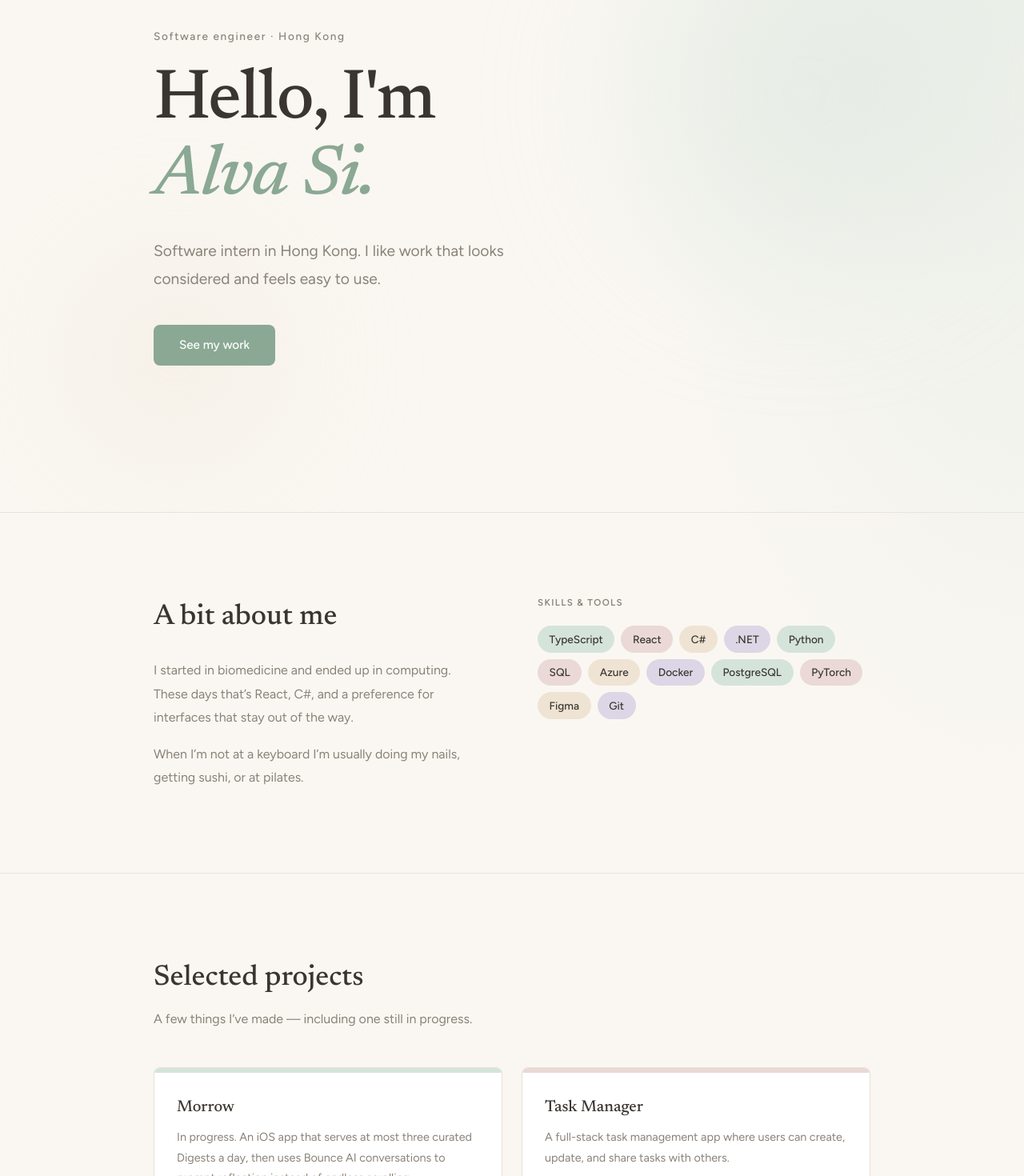
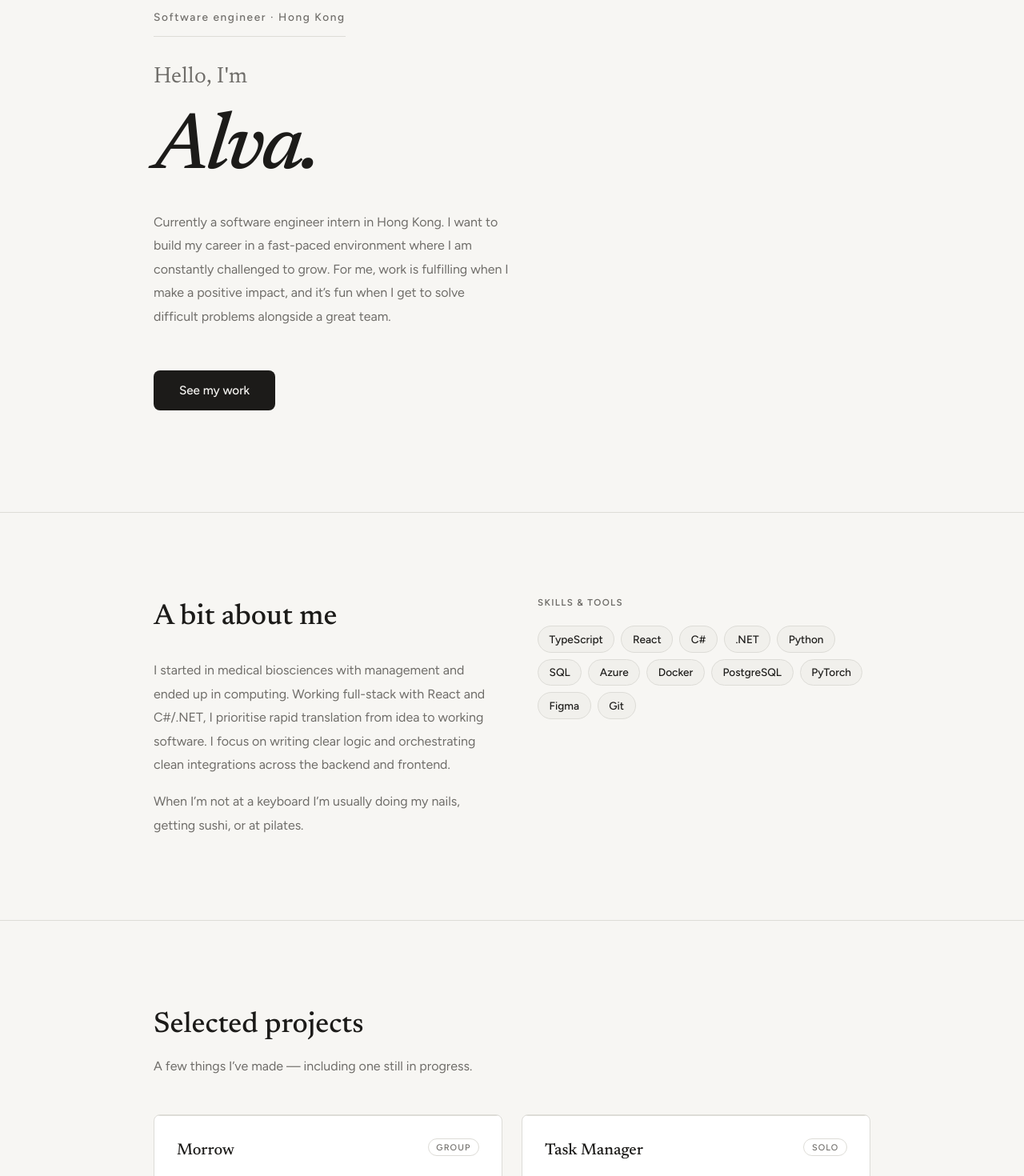
Before and after one commit to alvasi/alvasi.github.io, a React (Vite) app in the folder alva-portfolio/: page / in a window 1280 px wide. Shown: the part 160-1630 px from the top of the page at 80% size. Built offline with nearby package versions, Linux system fonts and the light colour scheme.

Commit message:
feat: edit dark/light mode content to create two distinct personalities

```diff
--- a/alva-portfolio/src/App.tsx
+++ b/alva-portfolio/src/App.tsx
@@ -6,13 +6,15 @@ const chipCycle = ["var(--chip-1)", "var(--chip-2)", "var(--chip-3)", "var(--chi
 const projects = [
   {
     name: "Morrow",
-    description: "In progress. An iOS app that serves at most three curated Digests a day, then uses Bounce AI conversations to prompt reflection instead of endless scrolling.",
+    kind: "Group" as const,
+    description: "In progress. An iOS app that serves three curated digest articles each day, then uses AI conversations to prompt reflection and divert users away from endless scrolling.",
     stack: ["Swift", "SwiftUI", "Python", "FastAPI"],
     github: null,
-    live: "https://morrowapp.framer.website/",
+    live: "https://morrow-web-sable.vercel.app/",
   },
   {
     name: "Task Manager",
+    kind: "Solo" as const,
     description: "A full-stack task management app where users can create, update, and share tasks with others.",
     stack: ["React", "Flask", "PostgreSQL"],
     github: "https://github.com/alvasi/todolist",
@@ -20,6 +22,7 @@ const projects = [
   },
   {
     name: "A Smarter Smart Contract IDE",
+    kind: "Solo" as const,
     description: "MSc individual project (79%): a security-focused Remix plugin that improved AI-generated smart-contract security by 67% versus the baseline co-pilot, at under USD 0.003 per run.",
     stack: ["TypeScript", "React", "Smart Contracts"],
     github: "https://github.com/alvasi/remix-contract-generator",
@@ -27,6 +30,7 @@ const projects = [
   },
   {
     name: "MoodSwings",
+    kind: "Group" as const,
     description: "IC Hack 2024 Newcomers Runner-up. Recommends Spotify playlists from facial-expression mood detection and personal music preferences.",
     stack: ["Web App", "Spotify API"],
     github: null,
@@ -142,17 +146,20 @@ function Reveal({
   )
 }
 
-function Label({ dark, children }: { dark?: boolean; children: string }) {
+function Label({ dark, children, className }: { dark?: boolean; children: string; className?: string }) {
   return (
-    <p style={{
+    <p
+      className={className}
+      style={{
         fontFamily: "var(--font-body)",
         fontSize: "0.85rem",
         fontWeight: 500,
         letterSpacing: dark ? "0.2em" : "0.12em",
         textTransform: dark ? "uppercase" : "none",
         color: "var(--muted-foreground)",
-      marginBottom: "1.5rem",
-    }}>
+        marginBottom: className ? undefined : "1.5rem",
+      }}
+    >
       {children}
     </p>
   )
@@ -237,65 +244,73 @@ function Nav({ dark, onToggle, cueNight }: { dark: boolean; onToggle: () => void
 
 /* ── Blob ───────────────────────────────────────────────────── */
 
-function Blob({ x, y, size, color, blur }: { x: string; y: string; size: string; color: string; blur: string }) {
+function Blob({ x, y, size, color, blur, className = "" }: { x: string; y: string; size: string; color: string; blur: string; className?: string }) {
   return (
-    <div style={{
+    <div
+      className={className}
+      style={{
         position: "absolute", left: x, top: y, width: size, height: size,
         borderRadius: "60% 40% 55% 45% / 50% 60% 40% 50%",
-      backgroundColor: color, filter: `blur(${blur})`, opacity: 0.4,
+        backgroundColor: color, filter: `blur(${blur})`, opacity: 0.55,
         pointerEvents: "none", transition: "background-color 0.6s ease",
-    }} />
+      }}
+    />
   )
 }
 
 /* ── Hero ───────────────────────────────────────────────────── */
 
 function Hero({ dark }: { dark: boolean }) {
-  const blobs = [
+  const blobs = dark
+    ? [
         { x: "62%", y: "8%", size: "420px", color: "var(--p-blob-1)", blur: "100px" },
         { x: "6%", y: "58%", size: "280px", color: "var(--p-blob-3)", blur: "90px" },
       ]
+    : []
 
   return (
     <section id="hero" className="site-section-hero">
       {blobs.map((b, i) => <Blob key={i} {...b} />)}
 
-      <div className="site-wrap hero-in" style={{ position: "relative", zIndex: 1 }}>
-        <Label dark={dark}>Software engineer · Hong Kong</Label>
+      <div className="site-wrap hero-in">
+        <Label dark={dark} className="hero-eyebrow">Software engineer · Hong Kong</Label>
 
-        <h1 style={{
+        <h1
+          className="hero-title"
+          style={{
             fontFamily: "var(--font-display)",
-          fontSize: "clamp(3rem, 7vw, 5.5rem)",
-          lineHeight: 1.08,
+            fontSize: dark ? "clamp(3rem, 7vw, 5.5rem)" : "inherit",
+            lineHeight: dark ? 1.12 : 1,
             fontWeight: 500,
             letterSpacing: "-0.02em",
             color: "var(--foreground)",
-          marginBottom: "1.75rem",
-        }}>
+          }}
+        >
           {dark ? (
             <>
-              Good evening.<br />
-              <em style={{ fontStyle: "italic", color: "var(--primary)" }}>Alva Si.</em>
+              Salutations,<br />
+              <em className="hero-name">Alva here.</em>
             </>
           ) : (
             <>
-              Hello, I&apos;m<br />
-              <em style={{ fontStyle: "italic", color: "var(--primary)" }}>Alva Si.</em>
+              <span className="hero-kicker">Hello, I&apos;m</span>
+              <em className="hero-name">Alva.</em>
             </>
           )}
         </h1>
 
-        <p style={{
+        <p
+          className="hero-lede"
+          style={{
             fontFamily: "var(--font-body)",
-          fontSize: "clamp(1rem, 2vw, 1.2rem)",
-          lineHeight: 1.8,
+            fontSize: "clamp(1rem, 2vw, 1rem)",
+            lineHeight: 1.85,
             color: "var(--muted-foreground)",
-          maxWidth: "520px",
-          marginBottom: "2.5rem",
-        }}>
+          }}
+        >
           {dark
-            ? "Software intern in Hong Kong. Same work — said more plainly."
-            : "Software intern in Hong Kong. I like work that looks considered and feels easy to use."}
+            ? "SWE intern in Hong Kong. Same work — said more plainly."
+            : "Currently a software engineer intern in Hong Kong. I want to build my career in a fast-paced environment where I am constantly challenged to grow. For me, work is fulfilling when I make a positive impact, and it’s fun when I get to solve difficult problems alongside a great team."}
             </p>
 
         <a
@@ -348,12 +363,12 @@ function About({ dark }: { dark: boolean }) {
           </h2>
           <p style={{ fontFamily: "var(--font-body)", fontSize: "1rem", lineHeight: 1.85, color: "var(--muted-foreground)", marginBottom: "1rem" }}>
             {dark
-              ? "Biomedicine first, then computing. These days that’s React, C#, and production work. I like interfaces that don’t need a walkthrough, and code that’s easy to follow."
-              : "I started in biomedicine and ended up in computing. These days that’s React, C#, and a preference for interfaces that stay out of the way."}
+              ? "Biomedicine first, management next, then computing. Now working full-stack with React and C#/.NET. Vibing with LLMs to maximise productivity."
+              : "I started in medical biosciences with management and ended up in computing. Working full-stack with React and C#/.NET, I prioritise rapid translation from idea to working software. I focus on writing clear logic and orchestrating clean integrations across the backend and frontend."}
           </p>
           <p style={{ fontFamily: "var(--font-body)", fontSize: "1rem", lineHeight: 1.85, color: "var(--muted-foreground)" }}>
             {dark
-              ? "Outside work: nails, sushi, pilates, and games with a good sky."
+              ? "Outside work: nails, sushi, pilates, concerts, and games."
               : "When I’m not at a keyboard I’m usually doing my nails, getting sushi, or at pilates."}
           </p>
         </Reveal>
@@ -405,24 +420,28 @@ function ProjectCard({ project, accent, dark }: { project: typeof projects[0]; a
         borderRadius: "var(--radius)",
         border: "1px solid var(--border)",
         overflow: "hidden",
-        transition: "transform 0.2s, box-shadow 0.2s",
-        transform: hovered ? "translateY(-4px)" : "translateY(0)",
-        boxShadow: hovered ? "var(--shadow-hover)" : "var(--shadow)",
+        transition: "transform 0.2s, box-shadow 0.2s, border-color 0.2s",
+        transform: dark && hovered ? "translateY(-4px)" : "translateY(0)",
+        boxShadow: dark ? (hovered ? "var(--shadow-hover)" : "var(--shadow)") : "none",
+        borderColor: !dark && hovered ? "var(--foreground)" : "var(--border)",
         display: "flex",
         flexDirection: "column",
       }}
     >
-      <div style={{ height: "6px", backgroundColor: accent }} />
+      <div style={{ height: dark ? "6px" : "1px", backgroundColor: dark ? accent : "var(--border)" }} />
       <div style={{ padding: "1.75rem", flex: 1, display: "flex", flexDirection: "column" }}>
+        <div style={{ display: "flex", alignItems: "flex-start", justifyContent: "space-between", gap: "0.75rem", marginBottom: "0.65rem" }}>
           <h3 style={{
             fontFamily: "var(--font-display)",
             fontSize: "1.25rem",
             fontWeight: 500,
             color: dark ? accent : "var(--foreground)",
-          marginBottom: "0.65rem",
+            margin: 0,
           }}>
             {project.name}
           </h3>
+          <span className="project-kind">{project.kind}</span>
+        </div>
         <p style={{ fontFamily: "var(--font-body)", fontSize: "0.9rem", lineHeight: 1.75, color: "var(--muted-foreground)", marginBottom: "1.25rem", flex: 1 }}>
           {project.description}
         </p>
@@ -591,11 +610,11 @@ function Contact({ dark }: { dark: boolean }) {
       <div className="site-wrap">
         <Reveal>
           <h2 className="section-title" style={{ fontFamily: "var(--font-display)", fontSize: "2.25rem", fontWeight: 500, color: "var(--foreground)" }}>
-            {dark ? "Get in touch" : "Say hi"}
+            {dark ? "Get in touch" : "Contact me"}
           </h2>
           <p style={{ fontFamily: "var(--font-body)", fontSize: "1rem", color: "var(--muted-foreground)", maxWidth: "420px", margin: "0 auto 2rem" }}>
             {dark
-              ? "Happy to talk about work or a project. Email is best."
+              ? "Happy to talk about work or a project."
               : "Happy to talk about work or a project."}
           </p>
           <div style={{ display: "flex", alignItems: "center", justifyContent: "center", gap: "2rem", flexWrap: "wrap" }}>
@@ -623,6 +642,13 @@ function Contact({ dark }: { dark: boolean }) {
 export default function App() {
   const [dark, setDark] = useState(false)
   const [cueNight, setCueNight] = useState(false)
+
+  useEffect(() => {
+    const root = document.documentElement
+    if (dark) root.setAttribute("data-dark", "true")
+    else root.removeAttribute("data-dark")
+    return () => root.removeAttribute("data-dark")
+  }, [dark])
 
   useEffect(() => {
     if (dark) {
--- a/alva-portfolio/src/index.css
+++ b/alva-portfolio/src/index.css
@@ -5,12 +5,18 @@ html,
 body,
 #root {
   height: 100%;
+  background-color: var(--p-canvas);
 }
 
 html {
   scroll-padding-top: 4.75rem;
   scroll-behavior: smooth;
   color-scheme: light;
+  transition: background-color 0.7s ease;
+}
+
+html[data-dark="true"] {
+  color-scheme: dark;
 }
 
 :root {
@@ -20,6 +26,7 @@ html {
   --nav-height: 4.25rem;
   --section-title-gap: 0.75rem;
   --section-intro-gap: 3rem;
+  --hero-name-gap: 1.5rem;
 }
 
 /*
@@ -27,45 +34,45 @@ html {
   :root = light, [data-dark="true"] = the dark mapping of the same names.
 */
 :root {
-  --p-canvas: #faf7f2;
-  --p-ink: #3a3530;
+  --p-canvas: #f7f6f3;
+  --p-ink: #1c1b19;
   --p-paper: #ffffff;
-  --p-muted: #f3eee8;
-  --p-muted-ink: #8a8278;
-  --p-line: #e8e2da;
-  --p-primary: #8aa894;
-  --p-on-primary: #ffffff;
-  --p-accent: #c5b8c8;
-  --p-warm: #e8ddd0;
-  --p-coral: #e4cfc8;
-  --p-sunken: #f3eee8;
+  --p-muted: #f1f0ec;
+  --p-muted-ink: #6f6d69;
+  --p-line: #dddcd7;
+  --p-primary: #1c1b19;
+  --p-on-primary: #f7f6f3;
+  --p-accent: #c5b8c4;
+  --p-warm: #e6e0d8;
+  --p-coral: #e4d4d0;
+  --p-sunken: #f1f0ec;
   --p-inverse: #070910;
 
-  --p-1: #d5e4db;
-  --p-2: #ead9d6;
-  --p-3: #efe4d4;
-  --p-4: #ddd6e6;
+  --p-1: #f1f0ec;
+  --p-2: #f1f0ec;
+  --p-3: #f1f0ec;
+  --p-4: #f1f0ec;
 
-  --p-blob-1: #d5e4db;
-  --p-blob-2: #ddd6e6;
-  --p-blob-3: #efe4d4;
-  --p-blob-4: #ead9d6;
+  --p-blob-1: transparent;
+  --p-blob-2: transparent;
+  --p-blob-3: transparent;
+  --p-blob-4: transparent;
 
   --chip-1: var(--p-1);
   --chip-2: var(--p-2);
   --chip-3: var(--p-3);
   --chip-4: var(--p-4);
-  --chip-border: transparent;
+  --chip-border: var(--p-line);
 
-  --nav-bg: color-mix(in srgb, var(--p-canvas) 88%, transparent);
-  --control-hover: color-mix(in srgb, var(--p-primary) 10%, transparent);
-  --timeline: color-mix(in srgb, var(--p-primary) 28%, transparent);
+  --nav-bg: color-mix(in srgb, var(--p-canvas) 92%, transparent);
+  --control-hover: color-mix(in srgb, var(--p-ink) 6%, transparent);
+  --timeline: color-mix(in srgb, var(--p-ink) 18%, transparent);
   --scribble-opacity: 0;
   --scribble-opacity-soft: 0;
   --scribble-opacity-mid: 0;
   --glow-mix: 0%;
-  --shadow: 0 1px 2px color-mix(in srgb, var(--p-ink) 4%, transparent);
-  --shadow-hover: 0 10px 28px color-mix(in srgb, var(--p-ink) 7%, transparent);
+  --shadow: none;
+  --shadow-hover: none;
   --scanline: transparent;
 
   --background: var(--p-canvas);
@@ -122,8 +129,7 @@ body {
 .site-root {
   min-height: 100%;
   background-color: var(--background);
-  background-image:
-    radial-gradient(ellipse 70% 50% at 100% 0%, rgb(213 228 219 / 0.45), transparent 60%);
+  background-image: none;
   transition: background-color 0.7s ease, background-image 0.7s ease;
 }
 
@@ -187,13 +193,16 @@ body {
   --ring: var(--p-primary);
 
   -webkit-font-smoothing: antialiased;
+}
+
+.site-root[data-dark="true"] {
   background-image:
     radial-gradient(ellipse 80% 55% at 50% -10%, rgb(90 80 130 / 0.28), transparent 58%),
     radial-gradient(ellipse 50% 40% at 100% 20%, rgb(196 176 220 / 0.1), transparent 50%),
     radial-gradient(ellipse 45% 35% at 0% 90%, rgb(157 184 170 / 0.08), transparent 50%);
 }
 
-[data-dark="true"]::before {
+.site-root[data-dark="true"]::before {
   content: "";
   position: fixed;
   inset: 0;
@@ -343,10 +352,79 @@ main {
   min-height: 100vh;
   display: flex;
   align-items: center;
-  padding-top: calc(var(--nav-height) + 3rem);
-  padding-bottom: var(--section-pad-y);
+  padding-top: calc(var(--nav-height) + 5.5rem);
+  padding-bottom: 7rem;
   position: relative;
   overflow: hidden;
+}
+
+.hero-in {
+  display: flex;
+  flex-direction: column;
+  align-items: flex-start;
+  position: relative;
+  z-index: 1;
+}
+
+.hero-eyebrow {
+  margin: 0 0 2.25rem;
+  padding-bottom: 0.85rem;
+  border-bottom: 1px solid var(--border);
+}
+
+.hero-title {
+  margin: 0 0 var(--hero-name-gap);
+}
+
+.hero-lede {
+  margin: 0 0 3.25rem;
+  max-width: 28rem;
+}
+
+html[data-dark="true"] .hero-eyebrow {
+  border-bottom-color: transparent;
+  padding-bottom: 0;
+}
+
+.hero-kicker {
+  display: block;
+  font-size: clamp(1.15rem, 2.4vw, 1.75rem);
+  font-weight: 400;
+  letter-spacing: 0.01em;
+  color: var(--muted-foreground);
+  margin-bottom: var(--hero-name-gap);
+}
+
+.hero-name {
+  display: block;
+  font-style: italic;
+  font-weight: 500;
+  color: var(--foreground);
+  font-size: clamp(3.25rem, 8.5vw, 6.25rem);
+  line-height: 1.05;
+  letter-spacing: -0.035em;
+}
+
+html[data-dark="true"] .hero-name {
+  color: var(--primary);
+  font-size: clamp(3rem, 7vw, 5.5rem);
+  line-height: 1.08;
+  letter-spacing: -0.02em;
+  text-shadow: 0 18px 50px color-mix(in srgb, var(--p-primary) 25%, transparent);
+}
+
+.light-orb {
+  animation: float-soft 16s ease-in-out infinite;
+}
+
+.light-orb:nth-child(2) {
+  animation-delay: -7s;
+  animation-duration: 20s;
+}
+
+@keyframes float-soft {
+  0%, 100% { transform: translate(0, 0) scale(1); }
+  50% { transform: translate(18px, -22px) scale(1.06); }
 }
 
 .site-section-muted {
@@ -380,6 +458,20 @@ main {
 
 .project-grid article {
   height: 100%;
+}
+
+.project-kind {
+  flex-shrink: 0;
+  font-family: var(--font-body);
+  font-size: 0.68rem;
+  font-weight: 500;
+  letter-spacing: 0.1em;
+  text-transform: uppercase;
+  color: var(--muted-foreground);
+  border: 1px solid var(--border);
+  border-radius: 999px;
+  padding: 0.22rem 0.6rem;
+  line-height: 1.2;
 }
 
 .timeline-stack {
@@ -484,7 +576,8 @@ main {
   .reveal,
   .skill-chip,
   .night-cue-label,
-  .theme-toggle.is-cue {
+  .theme-toggle.is-cue,
+  .light-orb {
     opacity: 1 !important;
     transform: none !important;
     animation: none !important;
```
Lines whose indentation alone changed are shown as unchanged.
